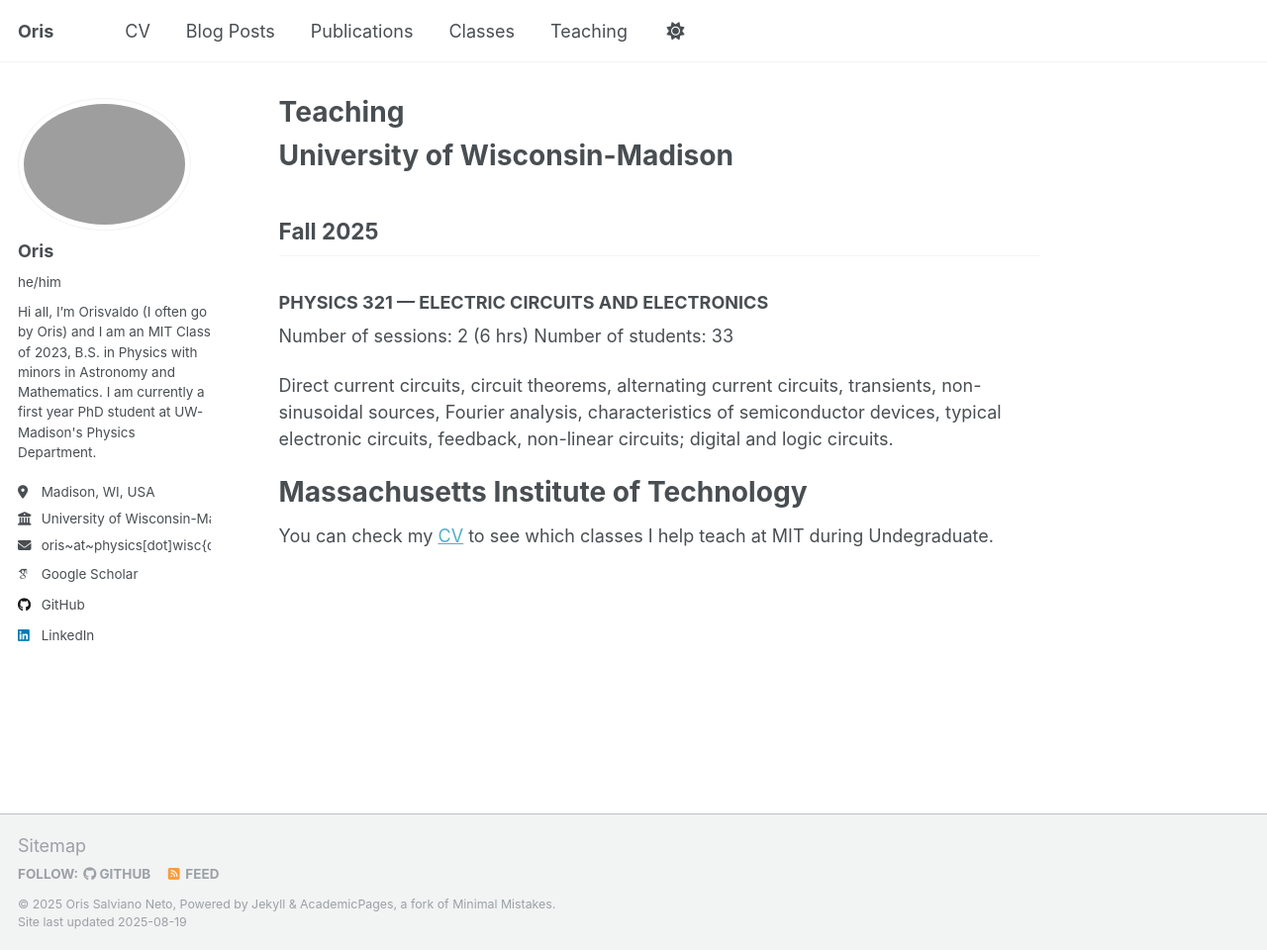
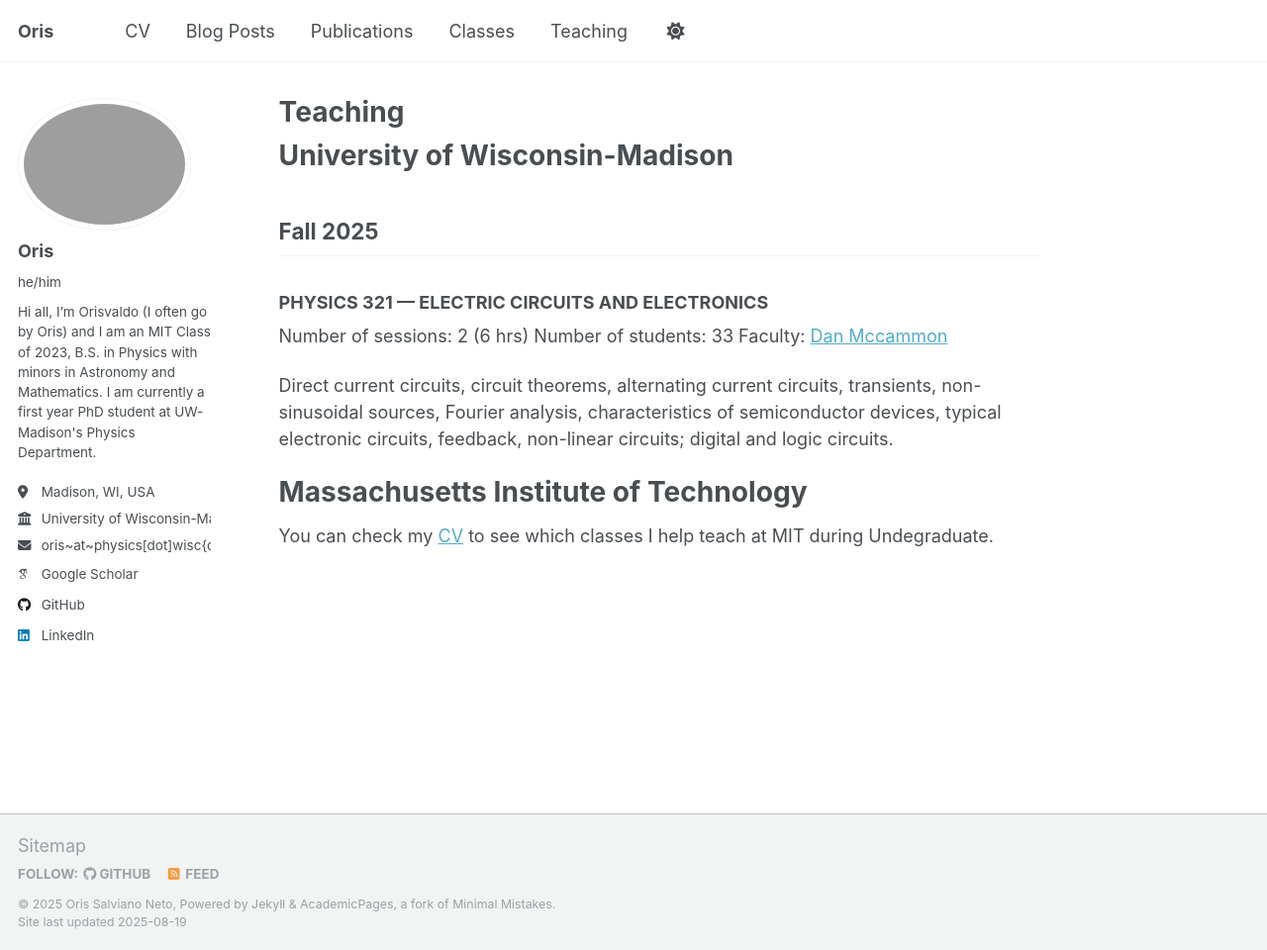
Before and after one commit to wax-ladrian/wax-ladrian.github.io, a Jekyll site: the page built from _pages/teaching.md, in a window 1280 px wide and 960 px high. Shown: the whole window at 99% size. Built offline with Jekyll 4.4.1, drawn with Linux system fonts in a browser that asks for light colours; some web fonts are replaced; a script that is not in the unit is left out.

Commit message:
Update teaching.md

```diff
--- a/_pages/teaching.md
+++ b/_pages/teaching.md
@@ -11,6 +11,7 @@ author_profile: true
 
 Number of sessions: 2 (6 hrs)
 Number of students: 33
+Faculty: [Dan Mccammon](https://www.physics.wisc.edu/directory/mccammon-dan/)
 
 Direct current circuits, circuit theorems, alternating current circuits, transients, non-sinusoidal sources, Fourier analysis, characteristics of semiconductor devices, typical electronic circuits, feedback, non-linear circuits; digital and logic circuits.
 
```
